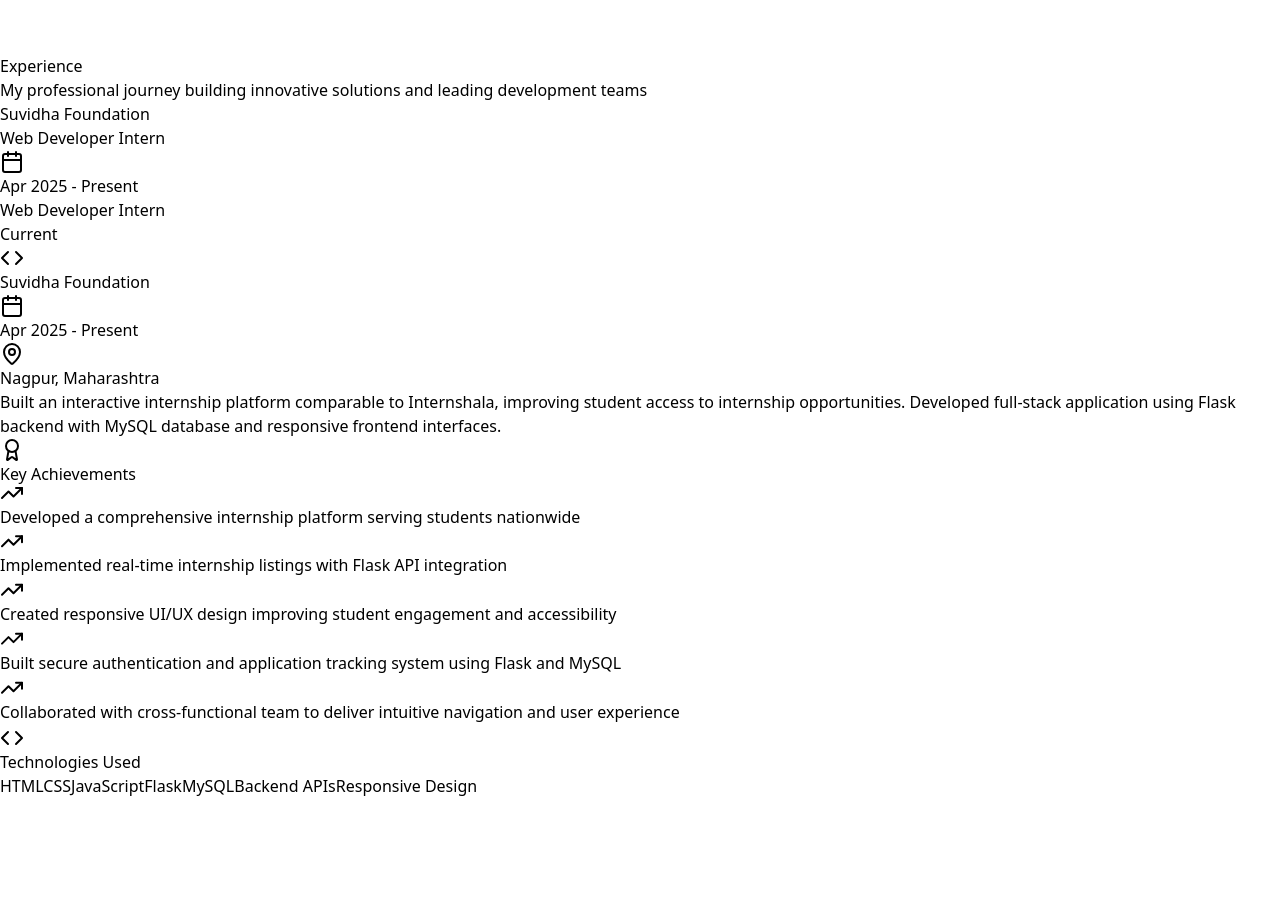
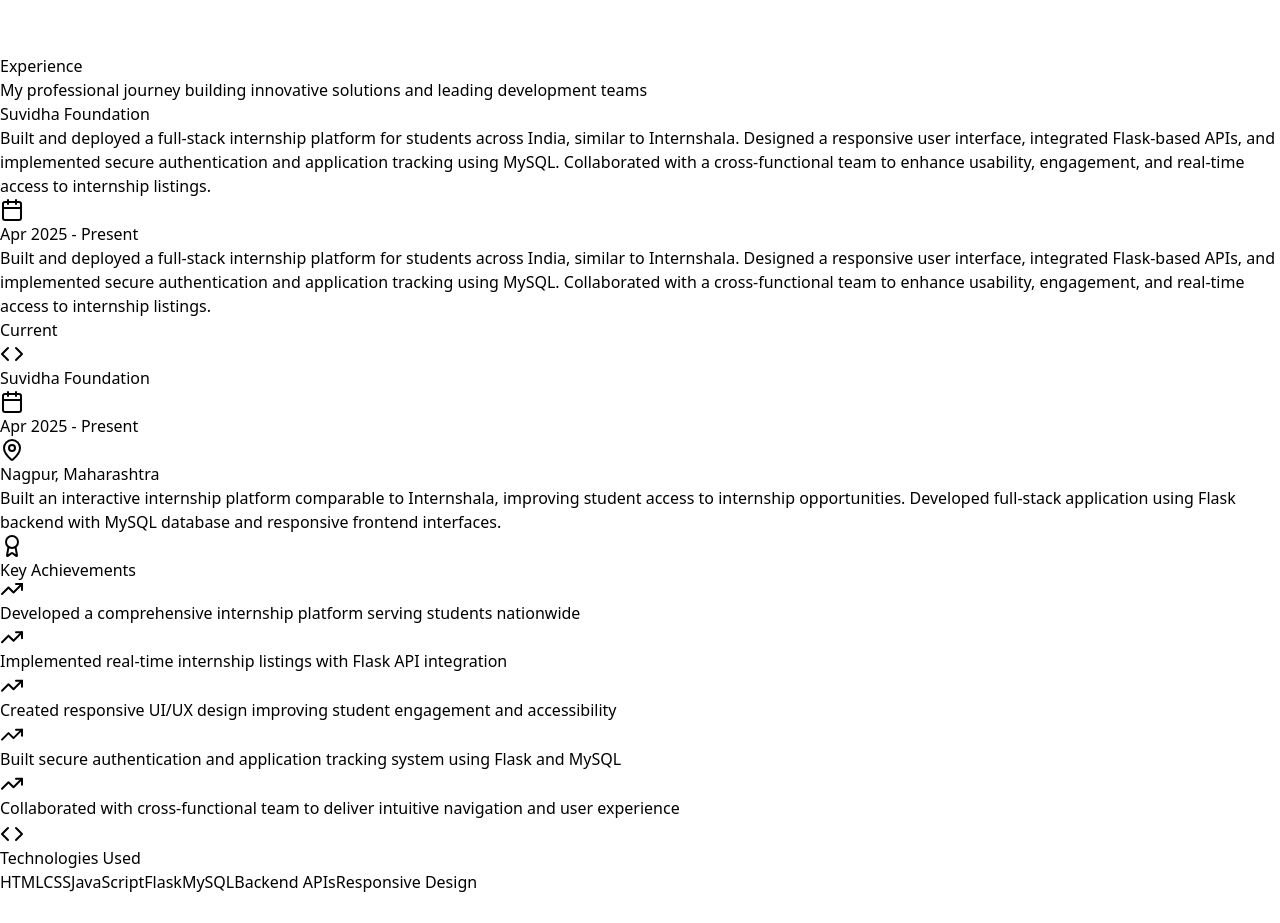
Before and after one commit to Kalpak15/CV, a React (Vite) app: page / in a window 1280 px wide. Shown: the part 6580-7503 px from the top of the page. Built offline with nearby package versions, Linux system fonts and the light colour scheme.

Commit message:
Adding an Resume

```diff
--- a/src/pages/About.jsx
+++ b/src/pages/About.jsx
@@ -594,7 +594,7 @@
 
             <div className={`transition-all duration-1000 ease-out ${loaded ? 'opacity-100' : 'opacity-0 translate-y-8'}`} style={{ transitionDelay: '1100ms' }}>
               <a
-                href="https://drive.google.com/file/d/1M5X8R1nBG5lKywinHqqS3d9qxKCY2zSI/view?usp=sharing"
+                href="https://drive.google.com/file/d/17gz1_TUjPsIOhlnf6ILcSioVk40yQquc/view?usp=sharing"
                 className="inline-flex items-center px-6 py-3 sm:px-8 sm:py-4 bg-gradient-to-r from-purple-600 to-blue-600 text-white font-medium rounded-full hover:shadow-lg hover:shadow-purple-500/30 transition duration-300 transform hover:-translate-y-1 relative overflow-hidden group text-sm sm:text-base"
                 target="_blank"
                 rel="noopener noreferrer"
--- a/src/pages/Experience.jsx
+++ b/src/pages/Experience.jsx
@@ -17,7 +17,7 @@
     {
       id: 1,
       company: "Suvidha Foundation",
-      position: "Web Developer Intern",
+      position: "Built and deployed a full-stack internship platform for students across India, similar to Internshala. Designed a responsive user interface, integrated Flask-based APIs, and implemented secure authentication and application tracking using MySQL. Collaborated with a cross-functional team to enhance usability, engagement, and real-time access to internship listings.",
       duration: "Apr 2025 - Present",
       location: "Nagpur, Maharashtra",
       type: "Part-time",
```
